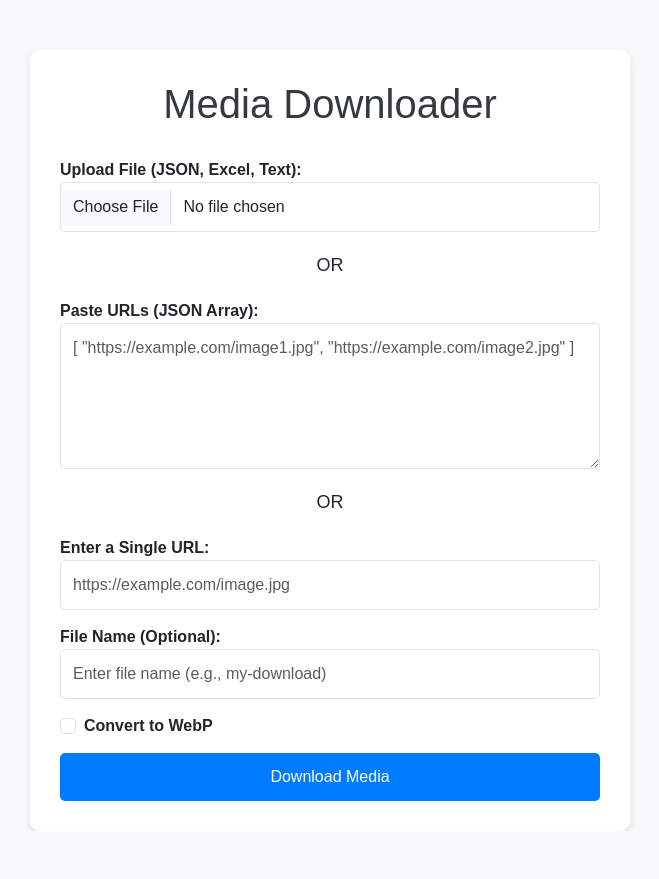
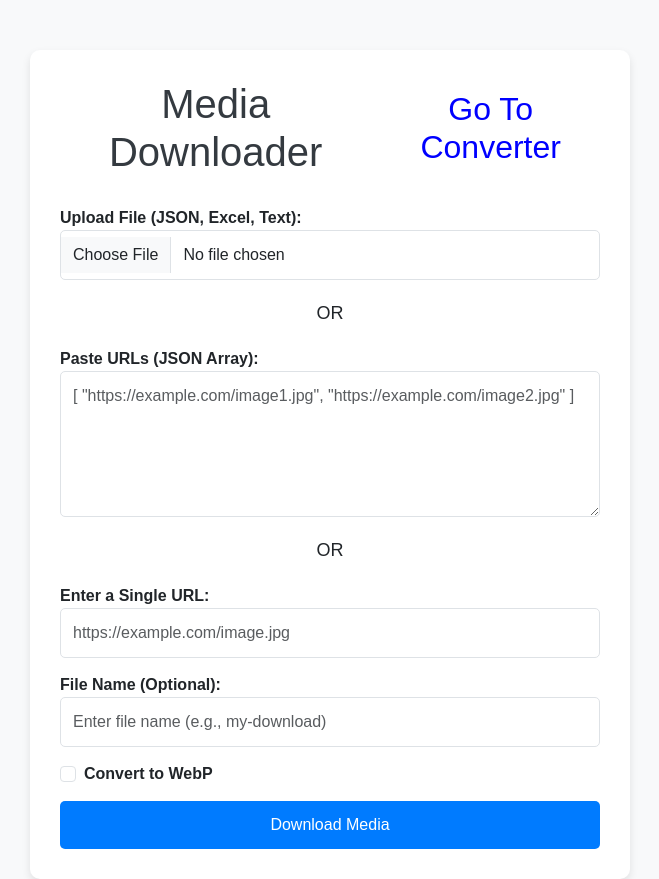
Before and after one commit to hilalsalarzi/media-downloader, a PHP site: page / in a window 1280 px wide. Shown: the whole page, without its empty margins (310-969 px from the left). Before the commit the page ends 831 px from the top, so only its background shows below. Run offline with PHP 8.4, Linux system fonts and the light colour scheme.

Commit message:
include button

```diff
--- a/index.php
+++ b/index.php
@@ -67,7 +67,12 @@
 
 <body>
     <div class="container">
-        <h1>Media Downloader</h1>
+    <h1 style="display: flex; align-items: center; gap: 10px;">
+        Media Downloader
+        <a href="converter.php" style="text-decoration: none; color: blue; font-size: 0.8em;">
+            Go To Converter
+        </a>
+    </h1>
         <form action="config.php" method="POST" enctype="multipart/form-data">
             <div class="form-group">
                 <label for="file">Upload File (JSON, Excel, Text):</label>
```
